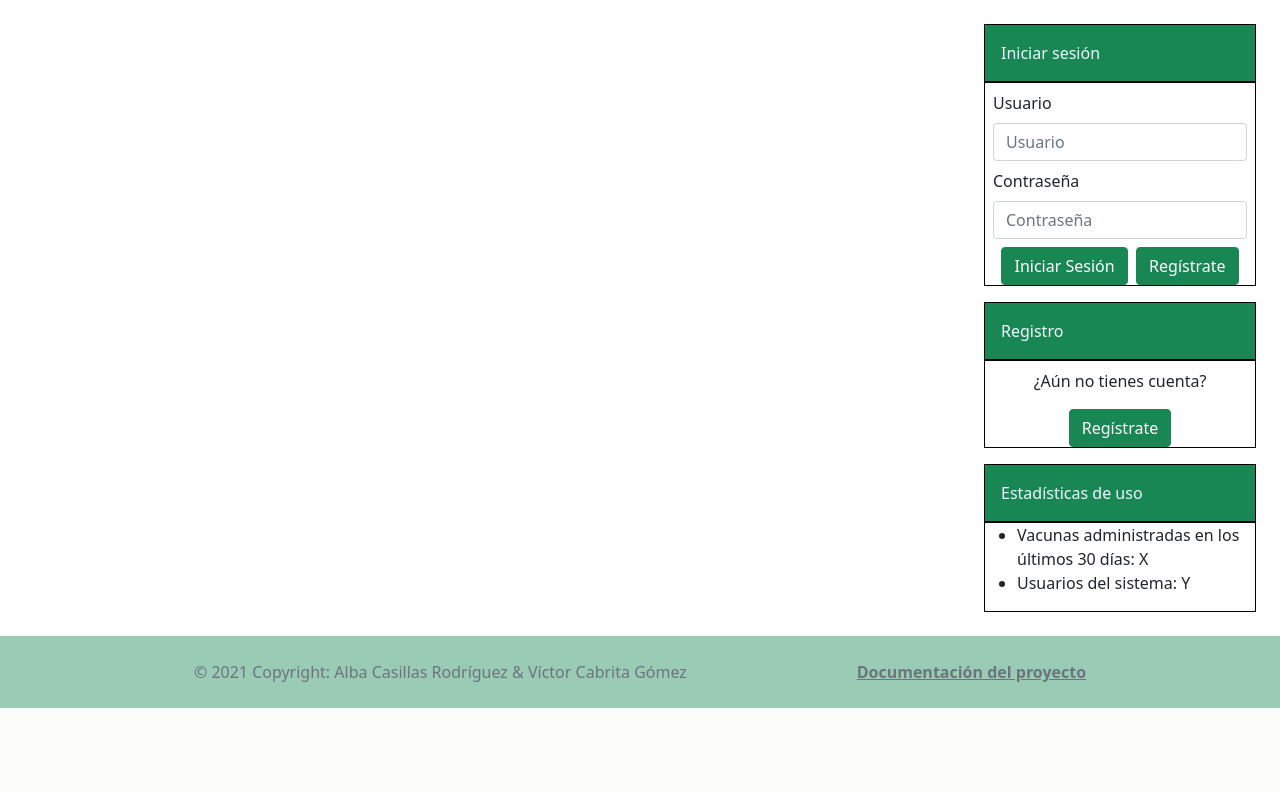
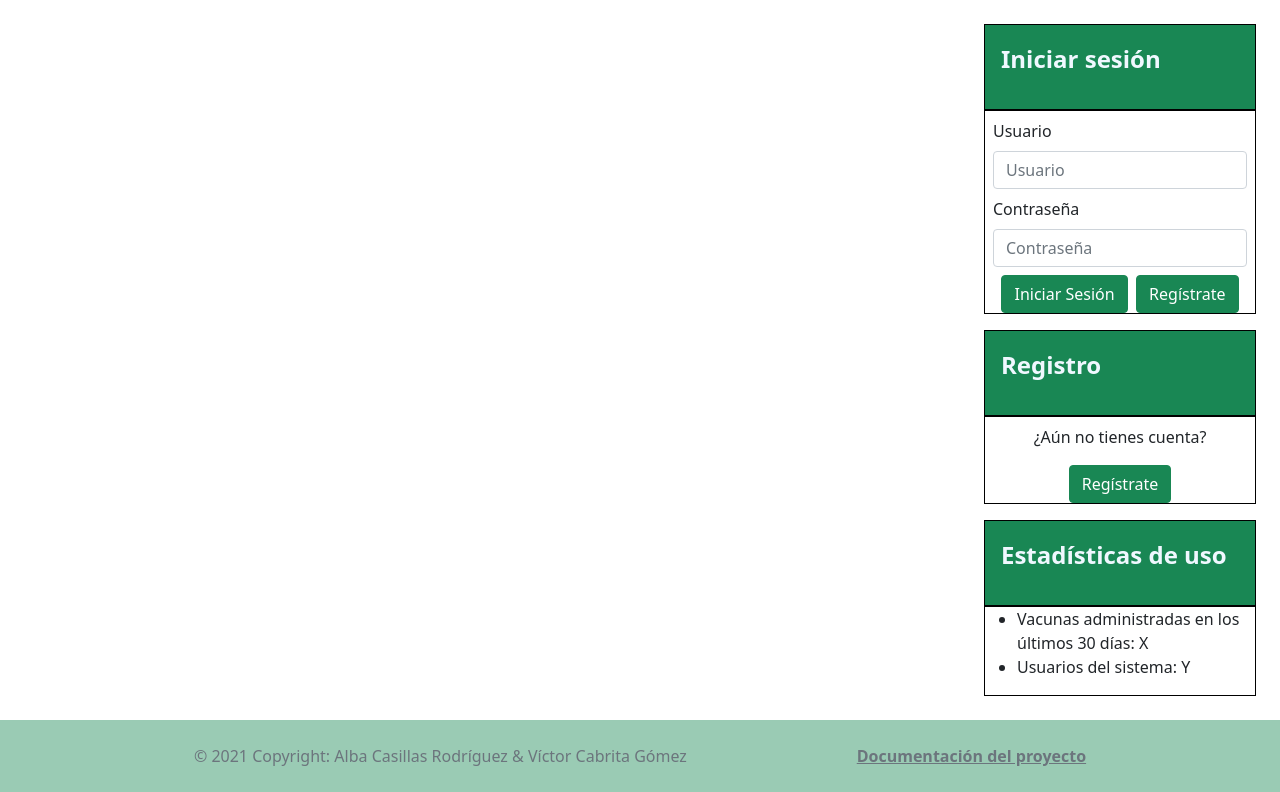
Before and after one commit to CasillasAlba/Proyecto_TW, a PHP site: page / in a window 1280 px wide. Shown: the part 156-948 px from the top of the page. Before the commit the page ends 864 px from the top, so only its background shows below. Run offline with PHP 8.4, Linux system fonts and the light colour scheme.

Commit message:
fixing errors 2

```diff
--- a/controller/validacion.php
+++ b/controller/validacion.php
@@ -144,7 +144,6 @@ require_once('../core/db.php');
             }
         }
 
-
         if($_SESSION["accionPulsada"] == "editar"){
             if($_SESSION['file_name_temp'] != ''){
                 $array = array(
--- a/index.php
+++ b/index.php
@@ -113,8 +113,16 @@
             $accion = "editar";
             // Cargamos los valores del propio usuario para cargar SUS datos
             $row = $_SESSION['row_datos'];
+            // Editando debemos de controlar el DNI antinguo, para en validación
+            // poder comparar si es un usuario ya existente en la BBDD o no.
             $_SESSION['dni_antiguo'] = $_SESSION['row_datos']['DNI'];
             $_SESSION['clave_antigua'] = $row['Clave'];
+
+            // Necesitamos este if para que si el admin se edita a si mismo, que su rol no se vea afectado
+            // ya que Admin no es un rol que se pueda elegir ni cambiar en la plataforma
+            if(isset($_POST['editar-me']) and $_SESSION['row_datos']['Rol'] == "Admin"){
+                $_SESSION['rol_admin'] = "Admin";
+            }
 
             // Si al registrar hay errores, se carga formulario sticky con los errores escritos
             if(isset($_SESSION['row_errores_temp'])){
--- a/view/css/styles.css
+++ b/view/css/styles.css
@@ -14,6 +14,11 @@ main {
 aside {
   padding: 1em;
   flex-basis: 25%;
+}
+
+.titulo-asides{
+  font-size: x-large;
+  font-weight: bold;
 }
 
 footer {
--- a/view/index_view.twig
+++ b/view/index_view.twig
@@ -76,7 +76,7 @@
 
             <section class="widget">
                 <div class="bar bg-success .bg-gradient">
-                    <span>Estadísticas de uso</span>
+                    <p class="titulo-asides">Estadísticas de uso</p>
                 </div>
                 <div>
                     <ul>
--- a/view/inicio.twig
+++ b/view/inicio.twig
@@ -6,7 +6,7 @@
 {% block login %}
     <section class="widget">
         <div class="bar bg-success .bg-gradient">
-            <span>Iniciar sesión</span>
+            <p class="titulo-asides">Iniciar sesión</p>
         </div>
 
         <div>
@@ -29,7 +29,7 @@
     </section>
     <section class="widget">
         <div class="bar bg-success .bg-gradient">
-            <span>Registro</span>
+            <p class="titulo-asides">Registro</p>
         </div>
         <div>
             <form action='index.php' method="POST">
```
Also changed, not shown: controller/procesarUsuario.php (+9 -1 lines).
